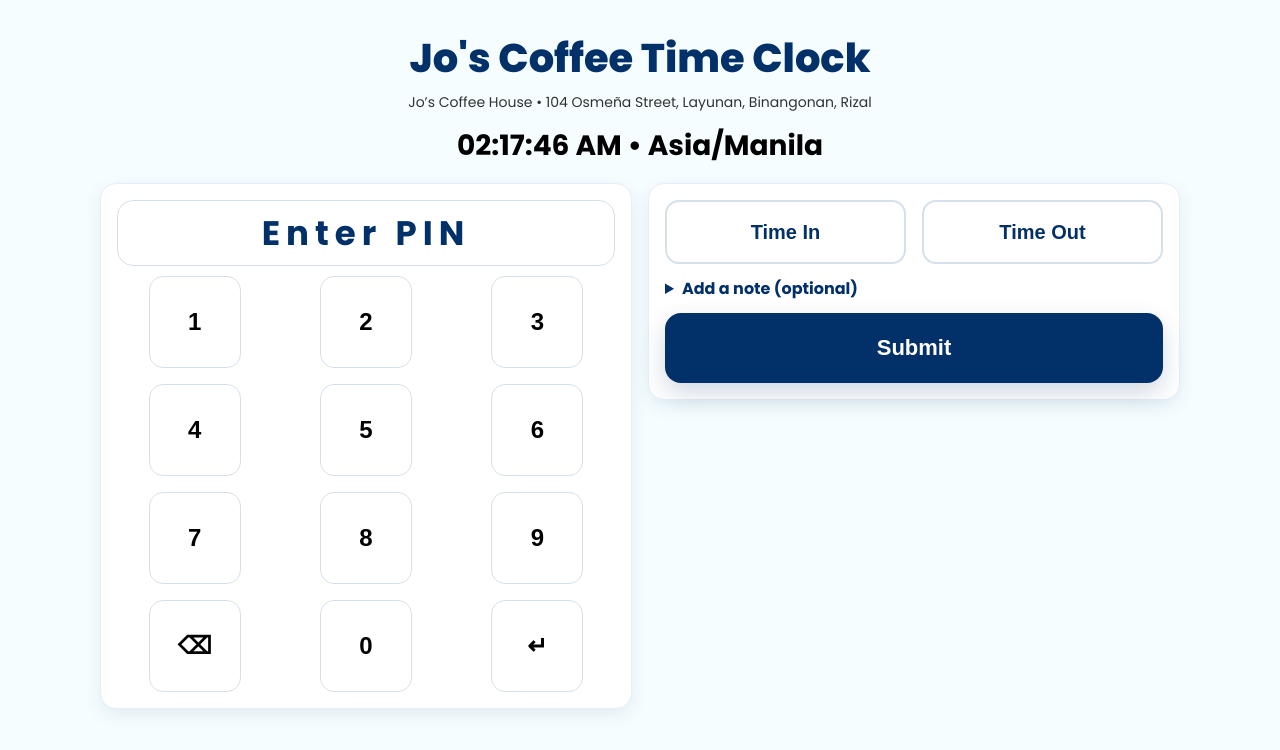
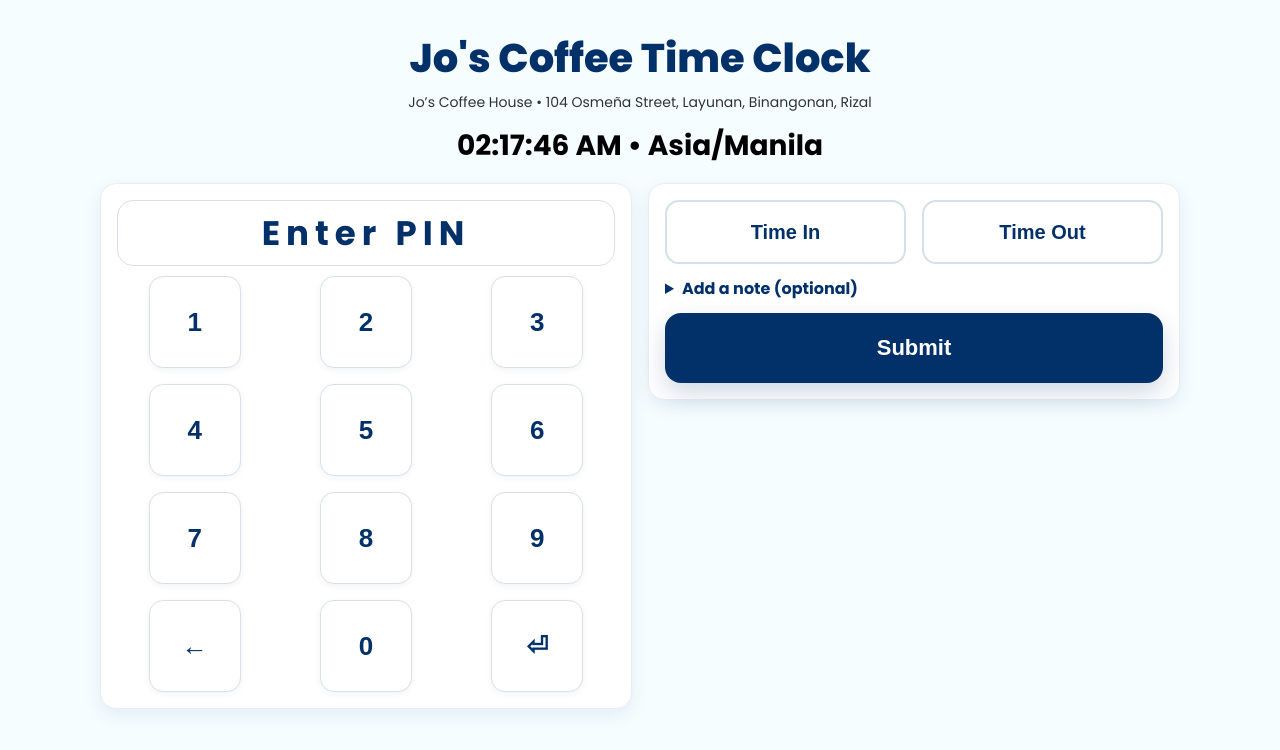
Before and after one commit to funnelqueen/jos-timekeeper, a React (Vite) app: page / in a window 1280 px wide. Shown: the top 750 px of the page. Built offline with nearby package versions, Linux system fonts and the light colour scheme; no server answers; the HTML template or start-up script is replaced by a standard one.

Commit message:
Update components.tsx

```diff
--- a/src/components.tsx
+++ b/src/components.tsx
@@ -8,7 +8,7 @@ export function KioskClock() {
   }, [])
   const opts: Intl.DateTimeFormatOptions = { hour: '2-digit', minute: '2-digit', second:'2-digit' }
   return (
-    <div style={{textAlign:'center', fontSize: '1.75rem', fontWeight: 600, margin:'10px 0'}}>
+    <div style={{textAlign:'center', fontSize:'clamp(18px,5.5vw,28px)', fontWeight:700, margin:'8px 0'}}>
       {now.toLocaleTimeString([], opts)} • Asia/Manila
     </div>
   )
@@ -26,25 +26,28 @@ export function PinKeypad({
       display:'grid',
       gridTemplateColumns:'repeat(3, minmax(72px, 1fr))',
       gap:'var(--gap)',
-      justifyItems:'center'
+      justifyItems:'center',
+      alignItems:'center'
     }}>
       {[...'123456789'].map(n=>
         <button key={n} onClick={()=>add(n)} style={keyBtnStyle(keySize)} aria-label={`digit ${n}`}>{n}</button>
       )}
-      <button onClick={del} style={keyBtnStyle(keySize)} aria-label="delete">⌫</button>
+      <button onClick={del} style={keyBtnStyle(keySize)} aria-label="delete">←</button>
       <button onClick={()=>add('0')} style={keyBtnStyle(keySize)} aria-label="digit 0">0</button>
-      <button onClick={onEnter} style={keyBtnStyle(keySize)} aria-label="enter">↵</button>
+      <button onClick={onEnter} style={keyBtnStyle(keySize)} aria-label="enter">⏎</button>
     </div>
   )
 }
 
 const keyBtnStyle = (size:string): React.CSSProperties => ({
-  width: size,
-  height: size,
-  fontSize: 'clamp(18px, 6vw, 24px)',
-  borderRadius: 14,
-  border: '1px solid var(--border)',
-  background: '#fff',
-  cursor: 'pointer',
-  fontWeight: 700
+  width:size,
+  height:size,
+  fontSize:'clamp(20px,6.5vw,26px)',
+  borderRadius:14,
+  border:'1px solid var(--border)',
+  background:'#fff',
+  cursor:'pointer',
+  fontWeight:700,
+  color:'var(--brand)',
+  boxShadow:'0 2px 6px rgba(2,48,105,.06)'
 })
```
